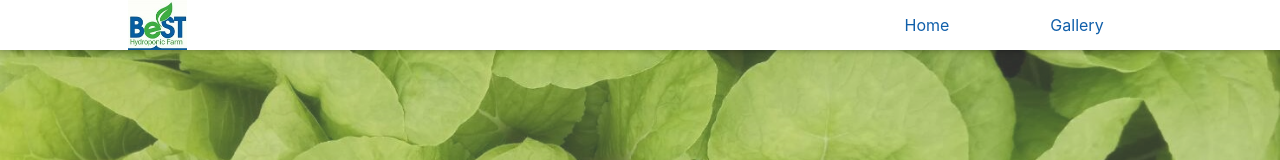
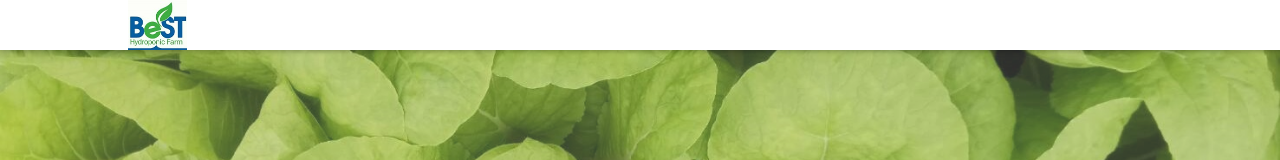
Before and after one commit to EdenOrange/best-farm, a React (Create React App) app: page / in a window 1280 px wide. Shown: the top 160 px of the page. Built offline with nearby package versions, Linux system fonts and the light colour scheme.

Commit message:
Added navbar menu animation

```diff
--- a/src/components/Navbar/Navbar.js
+++ b/src/components/Navbar/Navbar.js
@@ -75,6 +75,7 @@ class NavbarMenu extends React.Component {
         <li key={menu.name}><Link to={menu.path}>{menu.name}</Link></li>
       );
     });
+    const menuItemsActive = this.state.isMenuOpen || !this.state.mobileMenu;
 
     return (
       <nav className='navbar-menu'>
@@ -83,11 +84,9 @@ class NavbarMenu extends React.Component {
           className='icon'
           onClick={this.openMenu}
         />
-        {(this.state.isMenuOpen || !this.state.mobileMenu) && (
-          <ul id='menu-items'>
-            {menus}
-          </ul>
-        )}
+        <ul id='menu-items' className={menuItemsActive ? 'active' : ''}>
+          {menus}
+        </ul>
       </nav>
     );
   }
@@ -97,6 +96,7 @@ class Navbar extends React.Component {
   render() {
     return (
       <header className='navbar-container' id='header'>
+        <div className='navbar-background' />
         <NavbarLogo />
         <NavbarMenu {...this.props} />
       </header>
--- a/src/components/Navbar/Navbar.scss
+++ b/src/components/Navbar/Navbar.scss
@@ -1,7 +1,6 @@
 @import "../variables.scss";
 
 .navbar-container {
-  background-color: white;
   position: fixed;
   z-index: $navbar-z-index;
   top: 0;
@@ -15,6 +14,16 @@
 
 .navbar-logo {
   max-height: 50px;
+}
+
+.navbar-background {
+  background-color: white;
+  position: fixed;
+  z-index: -1;
+  top: 0;
+  left: 0;
+  right: 0;
+  height: 50px;
 }
 
 .navbar-menu {
@@ -32,9 +41,27 @@
   }
 
   ul {
-    position: absolute;
-    top: 50px;
+    position: fixed;
+    z-index: -2;
+    top: 25px;
     left: 0;
+    opacity: 0;
+    visibility: hidden;
+    transition: 1s;
+
+    a {
+      pointer-events: none;
+    }
+
+    &.active {
+      top: 50px;
+      visibility: visible;
+      opacity: 1;
+
+      a {
+        pointer-events: auto;
+      }
+    }
   }
 
   li {
```
